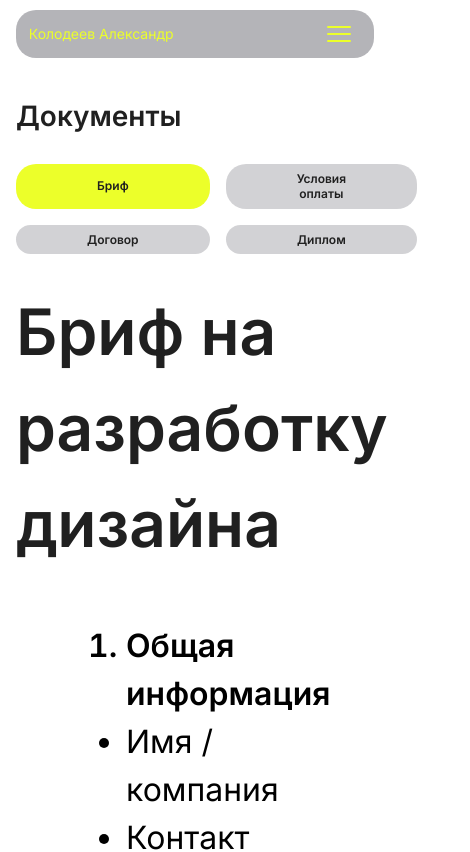
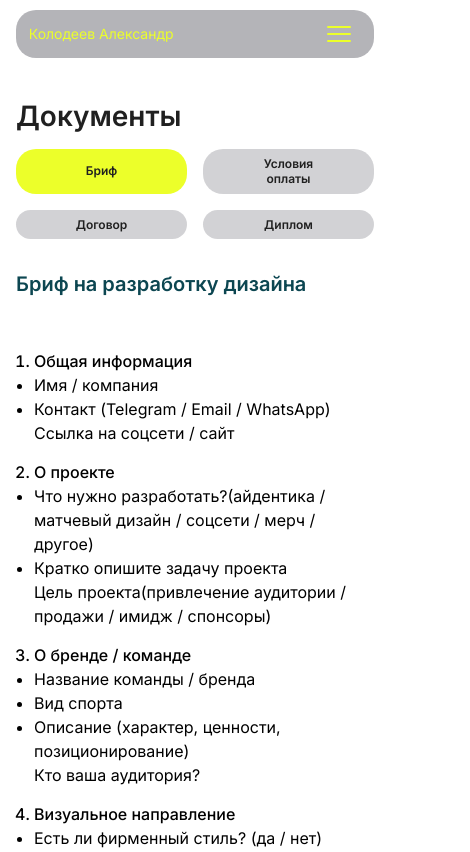
Before and after one commit to Abu014/my-vite-project, a React (Vite) app: page /my-vite-project/documents in a window 390 px wide. Shown: the top 852 px of the page, 470 px wide, since content can reach past the window. Built offline with nearby package versions, Linux system fonts and the light colour scheme.

Commit message:
Обновление контента

```diff
--- a/src/components/Documents/Docs.css
+++ b/src/components/Documents/Docs.css
@@ -75,40 +75,8 @@
 .tab-label--short {
     display: none;
 }
-@media (max-width: 480px) {
-    .docs-wrapper{
-        padding-inline: 16px;
-    }
-    .docs-wrapper__container{
-        gap: 30px;
 
-    }
-    .docs-wrapper__title{
-        display: block;
-        font-weight: 600;
-        font-size: 28px;
 
-    }
-    .docs-wrapper__tabs{
-        display: grid;
-        grid-template-columns: repeat(2,auto);
-
-        gap: 16px;
-    }
-    .docs-wrapper__tab{
-        width:100%;
-        padding: 7px 71px;
-        font-weight: 600;
-        font-size: 12px;
-
-    }
-    .tab-label--full {
-        display: none;
-    }
-    .tab-label--short {
-        display: inline;
-    }
-}
 .docs__panel{
     display: flex;
     flex-direction: column;
@@ -131,3 +99,60 @@
     font-size: 32px;
     list-style: disc;
 }
+@media (max-width: 480px) {
+
+    .docs-wrapper{
+        padding-inline: 16px;
+    }
+    .docs-wrapper__container{
+        gap: 15px;
+
+    }
+    .docs-wrapper__title{
+        display: block;
+        font-weight: 600;
+        font-size: 28px;
+
+    }
+    .docs-wrapper__tabs{
+        display: grid;
+        grid-template-columns: repeat(2,1fr);
+
+        gap: 16px;
+    }
+    .docs-wrapper__tab{
+        width:100%;
+        padding: 7px 38px;
+        font-weight: 600;
+        font-size: 12px;
+
+    }
+    .tab-label--full {
+        display: none;
+    }
+    .tab-label--short {
+        display: inline;
+    }
+    .docs__panel-description{
+        padding-left: 18px;
+    }
+
+    .docs__panel-title{
+        font-weight: 600;
+        font-size: 20px;
+        color:rgba(12, 70, 81, 1);
+        padding-top: 15px;
+
+    }
+    .docs__panel-description__title{
+        font-weight: 500;
+        font-size: 16px;
+        padding-bottom: 15px;
+
+    }
+    .docs__panel-desc{
+        font-weight: 400;
+        font-size: 16px;
+
+    }
+}
--- a/src/components/Portfolio/Portfolio.css
+++ b/src/components/Portfolio/Portfolio.css
@@ -304,7 +304,7 @@
     }
     .portfolio__img--example{
         width:100%;
-        height: auto;
+        height: 100%;
         margin: 0;
         justify-self:center;
 
@@ -338,13 +338,13 @@
     .portfolio__other-btn{
         height: 215px;
         font-size: 20px;
-        width: 172px; /* Не меняем ширину */
+        width:100%; /* Не меняем ширину */
         white-space: normal;
         justify-self: center;
     }
     .portfolio__other-img{
-        max-width: 100%;
-        object-fit: contain;
+        width: 100%;
+        object-fit: cover;
         height: 100%;
         justify-self: center;
     }
--- a/src/components/Stages/Stages.css
+++ b/src/components/Stages/Stages.css
@@ -127,7 +127,7 @@
     .stages__item{
         flex-direction: column;
         width: 100%;
-        height: 100%;
+        min-height: 245px;
     }
     .stages__container{
         gap: 9px;
@@ -151,6 +151,10 @@
         margin: 0;
         text-align: left;
     }
+    .stages__item--text{
+        padding:25px 16px 5px 28px ;
+        justify-content: space-between;
+    }
     .stages__item-num {
         font-size: 32px;
         margin-top: 15px;
@@ -158,7 +162,13 @@
     .stages__item--image{
         max-height: 245px;
     }
-
+    .stages__image{
+        width: 100%;
+        height: 100%;
+        object-fit: cover;
+        padding: 0;
+    ;
+    }
 
 
 }
--- a/src/components/Stages/Stages.jsx
+++ b/src/components/Stages/Stages.jsx
@@ -77,7 +77,7 @@ const Stages = () => {
                             .join(' ');
 
                         return (
-                            <div key={item.id} className={itemClass}>
+                                <div key={item.id} className={itemClass}>
                                 {item.type === 'image' ? (
                                     <img className="stages__image" src={item.image} alt={`Этап ${item.id}`} />
                                 ) : (
```
Also changed, not shown: src/assets/stages4.png.
